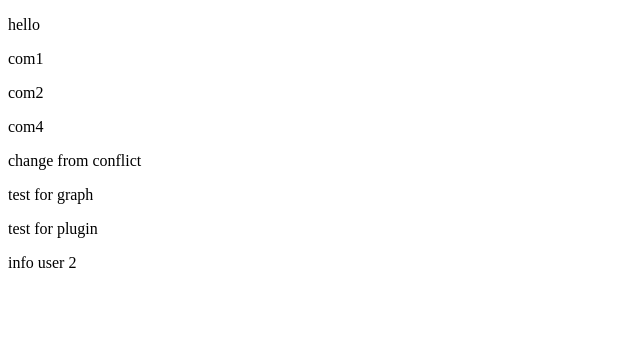
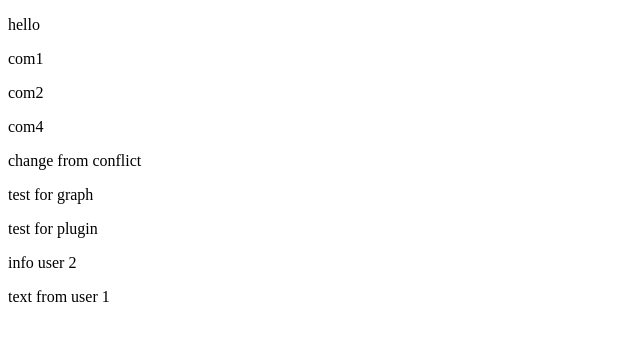
Before and after one commit to frontend132/lect1, a plain HTML site: page index.html in a window 1280 px wide. Shown: the whole page, without its empty margins (0-640 px from the left). Drawn offline with Linux system fonts and the light colour scheme.

Commit message:
from user 1

```diff
--- a/index.html
+++ b/index.html
@@ -14,6 +14,7 @@
 	<p>test for graph</p>
 	<p>test for plugin</p>
 	<p>info user 2</p>
+	<p>text from user 1</p>
 
 
 
```
